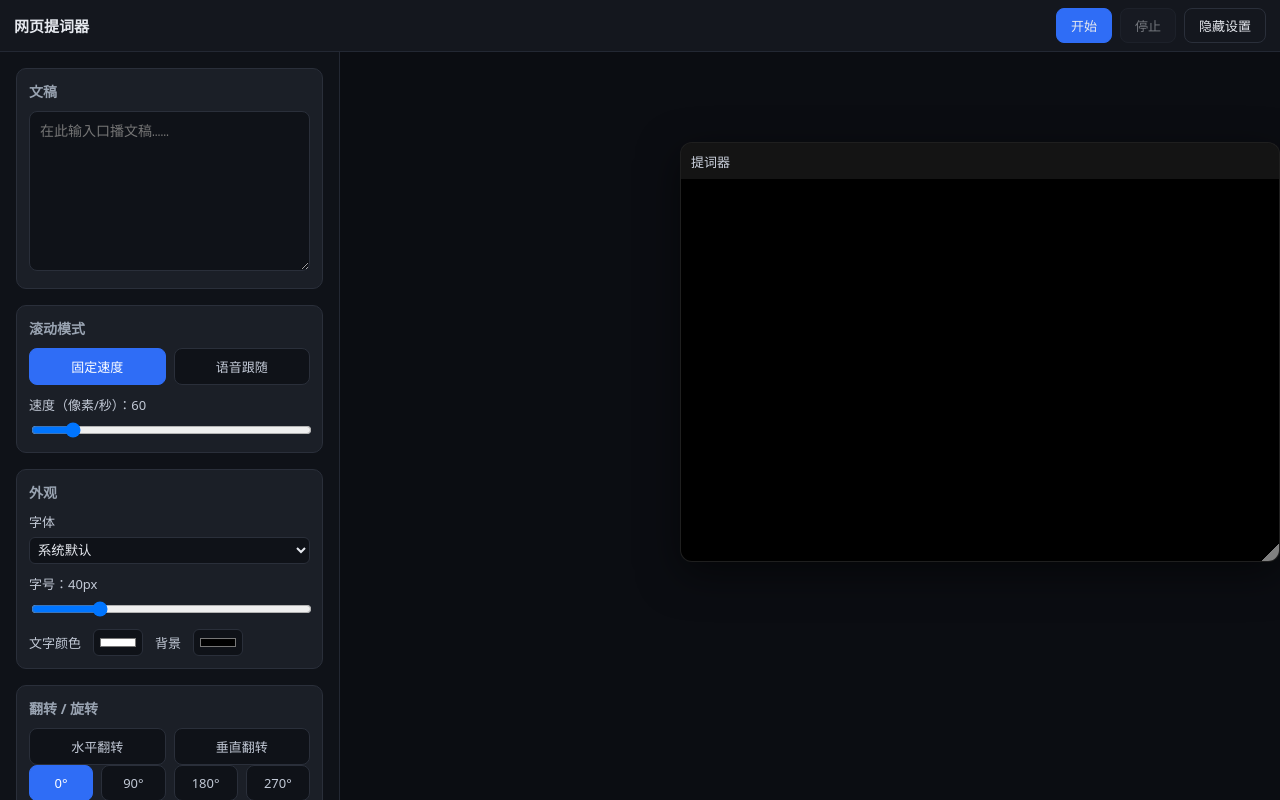
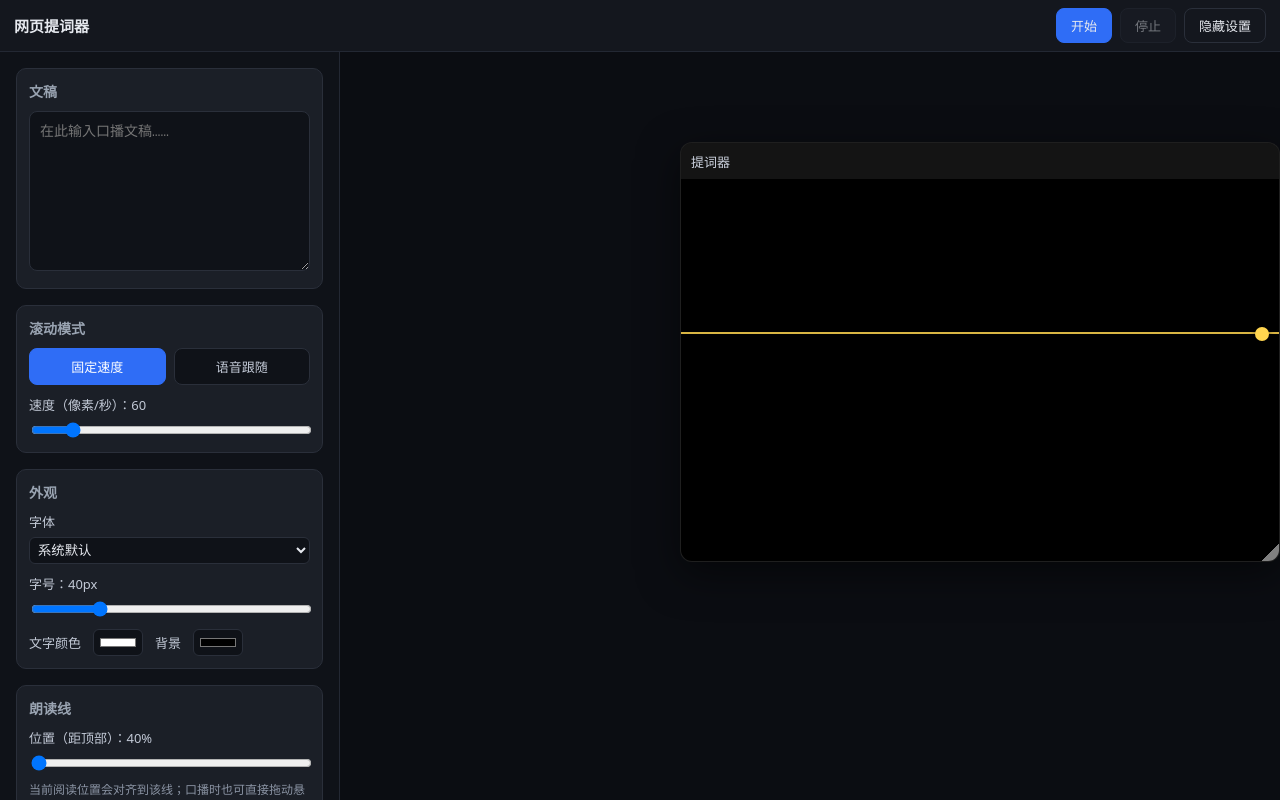
Before and after one commit to zhang-brook/web-teleprompter, a Vue app: page / in a window 1280 px wide. Built offline with nearby package versions, Linux system fonts and the light colour scheme.

Commit message:
feat: 新增朗读线条并支持上下调整位置
新增朗读线（默认位于视口 40% 处），当前阅读位置对齐该线；支持在设置面板用滑块调整，也可在口播时直接拖动悬浮窗中的朗读线手柄上下移动。

Co-authored-by: CodeBuddy <codebuddy@tencent.com>

```diff
--- a/src/components/ControlPanel.vue
+++ b/src/components/ControlPanel.vue
@@ -78,6 +78,15 @@ function resetWin() {
         <label>背景</label>
         <input type="color" v-model="state.background" />
       </div>
+    </section>
+
+    <section class="sec">
+      <h3>朗读线</h3>
+      <div class="field">
+        <label>位置（距顶部）：{{ Math.round(state.readLine * 100) }}%</label>
+        <input type="range" min="5" max="95" step="1" v-model.number="state.readLine" />
+      </div>
+      <p class="hint">当前阅读位置会对齐到该线；口播时也可直接拖动悬浮窗中的朗读线上下调整。</p>
     </section>
 
     <section class="sec">
--- a/src/components/PrompterWindow.vue
+++ b/src/components/PrompterWindow.vue
@@ -74,7 +74,7 @@ function applyHighlight(newIdx: number) {
   prevIdx = newIdx
 }
 
-// 语音匹配位置变化时，更新目标滚动位置（居中）
+// 语音匹配位置变化时，更新目标滚动位置（对齐到朗读线）
 watch(
   () => state.matchedNorm,
   () => {
@@ -84,7 +84,8 @@ watch(
     const el = spans.value[orig]
     if (!el) return
     const vh = viewportRef.value.clientHeight
-    targetScroll.value = Math.max(0, el.offsetTop - vh / 2 + el.offsetHeight / 2)
+    const lineY = vh * state.readLine
+    targetScroll.value = Math.max(0, el.offsetTop - lineY + el.offsetHeight / 2)
   },
 )
 
@@ -145,7 +146,8 @@ function tick(now: number) {
     const ni = Math.min(state.matchedNorm, state.normInfo.normToOrig.length - 1)
     idx = state.normInfo.normToOrig[Math.max(0, ni)] ?? 0
   } else {
-    idx = charIndexAt(total + vh / 2)
+    const lineY = vh * state.readLine
+    idx = charIndexAt(total + lineY)
   }
   applyHighlight(idx)
 
@@ -172,6 +174,24 @@ function onTouchMove(e: TouchEvent) {
   const val = touchStartOffset + (touchStartY - e.touches[0]!.clientY)
   userOffset.value = val
   userOffsetTarget.value = val
+}
+
+// 拖拽朗读线调整其位置（视口高度比例）
+function startDragReadLine(e: PointerEvent) {
+  e.preventDefault()
+  e.stopPropagation()
+  const vp = viewportRef.value!
+  const rect = vp.getBoundingClientRect()
+  const move = (ev: PointerEvent) => {
+    const y = ev.clientY - rect.top
+    state.readLine = Math.max(0.05, Math.min(0.95, y / rect.height))
+  }
+  const up = () => {
+    window.removeEventListener('pointermove', move)
+    window.removeEventListener('pointerup', up)
+  }
+  window.addEventListener('pointermove', move)
+  window.addEventListener('pointerup', up)
 }
 
 // ===== 拖拽移动 / 缩放 =====
@@ -279,6 +299,14 @@ function stop() {
       <div v-if="state.mode === 'speech' && state.interimText" class="pw-interim">
         {{ state.interimText }}
       </div>
+      <div
+        class="pw-readline"
+        :style="{ top: state.readLine * 100 + '%' }"
+        @pointerdown="startDragReadLine"
+        title="拖动调整朗读线位置"
+      >
+        <span class="pw-readline-grip"></span>
+      </div>
     </div>
 
     <div class="pw-resize" @pointerdown="startResize" title="拖拽缩放"></div>
@@ -362,6 +390,27 @@ function stop() {
   background: rgba(0, 0, 0, 0.45);
   pointer-events: none;
 }
+.pw-readline {
+  position: absolute;
+  left: 0;
+  right: 0;
+  height: 0;
+  border-top: 2px solid rgba(255, 213, 79, 0.85);
+  pointer-events: none;
+  z-index: 5;
+}
+.pw-readline-grip {
+  position: absolute;
+  right: 10px;
+  top: -7px;
+  width: 14px;
+  height: 14px;
+  border-radius: 50%;
+  background: #ffd54f;
+  pointer-events: auto;
+  cursor: ns-resize;
+  box-shadow: 0 0 6px rgba(0, 0, 0, 0.5);
+}
 .pw-resize {
   position: absolute;
   right: 0;
--- a/src/store.ts
+++ b/src/store.ts
@@ -48,6 +48,9 @@ export const state = reactive({
   background: '#000000',
   lineHeight: 1.6,
 
+  // 朗读线位置（视口高度的比例，0~1）
+  readLine: 0.4,
+
   // 变换：水平翻转、垂直翻转、任意角度旋转
   flipH: false,
   flipV: false,
@@ -79,6 +82,7 @@ export const usable: (keyof typeof state)[] = [
   'color',
   'background',
   'lineHeight',
+  'readLine',
   'flipH',
   'flipV',
   'rotation',
```
